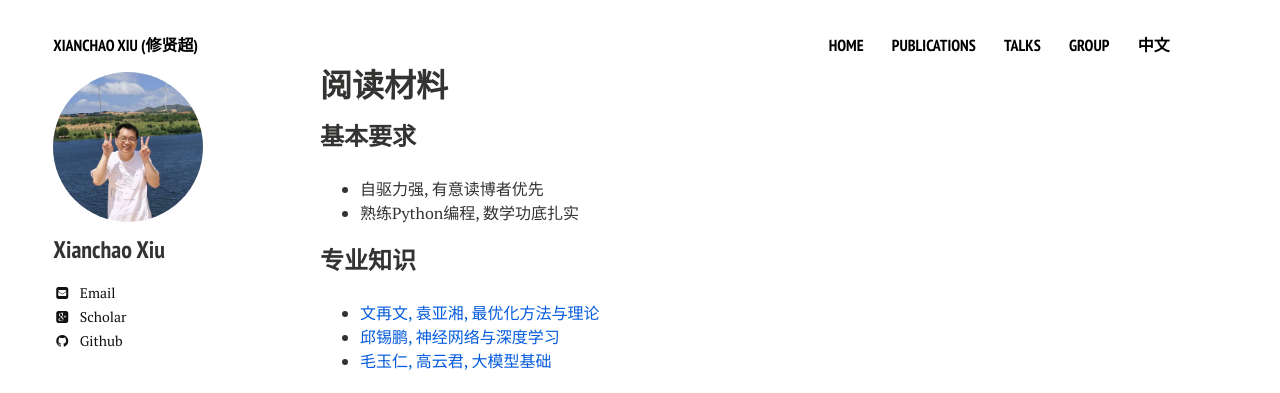
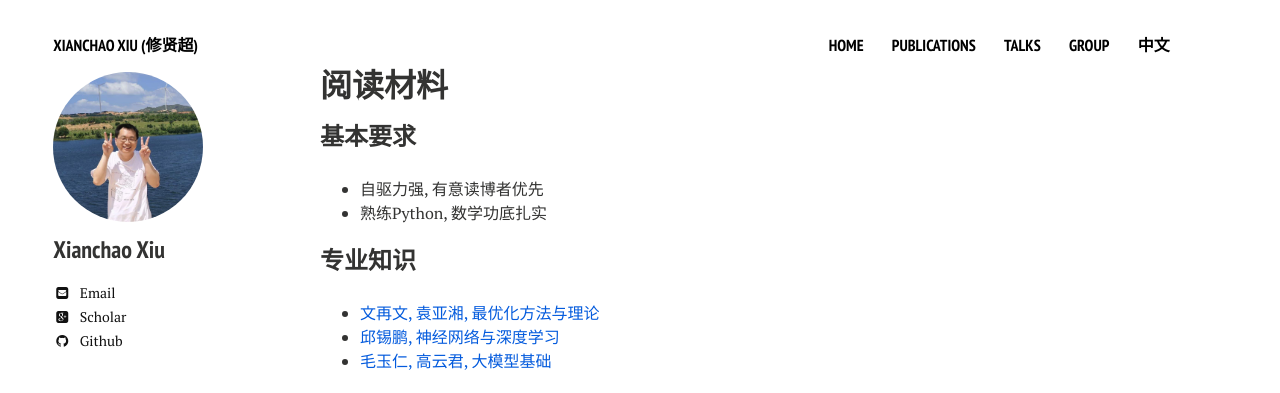
Before and after one commit to xianchaoxiu/xianchaoxiu.github.io, a Jekyll site: the page built from chinese/reading/index.md, in a window 1280 px wide. Shown: the top 393 px of the page. Built offline with Jekyll 4.4.1, drawn with Linux system fonts in a browser that asks for light colours; nearby versions of some CDN libraries.

Commit message:
Update index.md

```diff
--- a/chinese/reading/index.md
+++ b/chinese/reading/index.md
@@ -9,7 +9,7 @@ share: false
 
 ### 基本要求
 * 自驱力强, 有意读博者优先 <br>
-* 熟练Python编程, 数学功底扎实 <br>
+* 熟练Python, 数学功底扎实 <br>
 
 
 ### 专业知识
```
